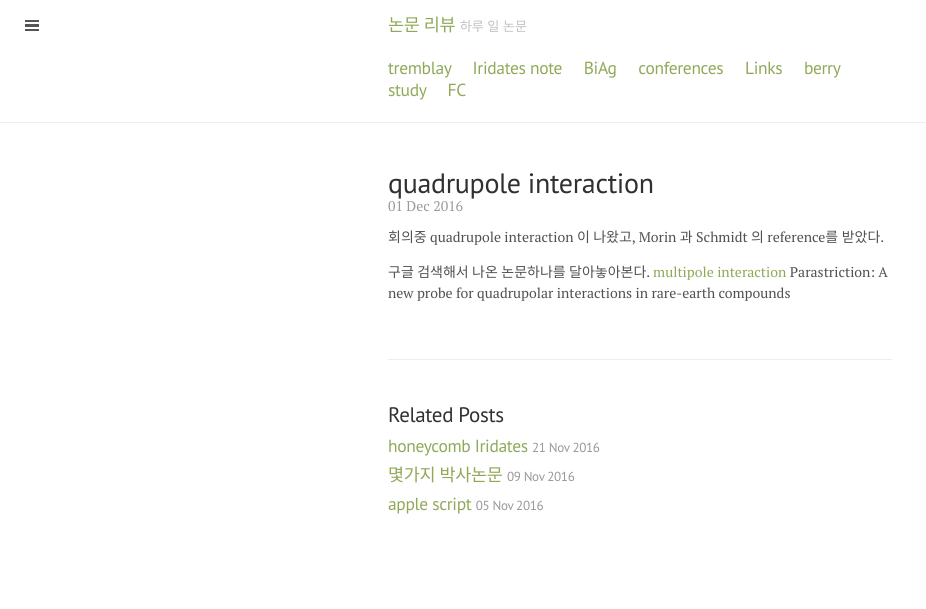
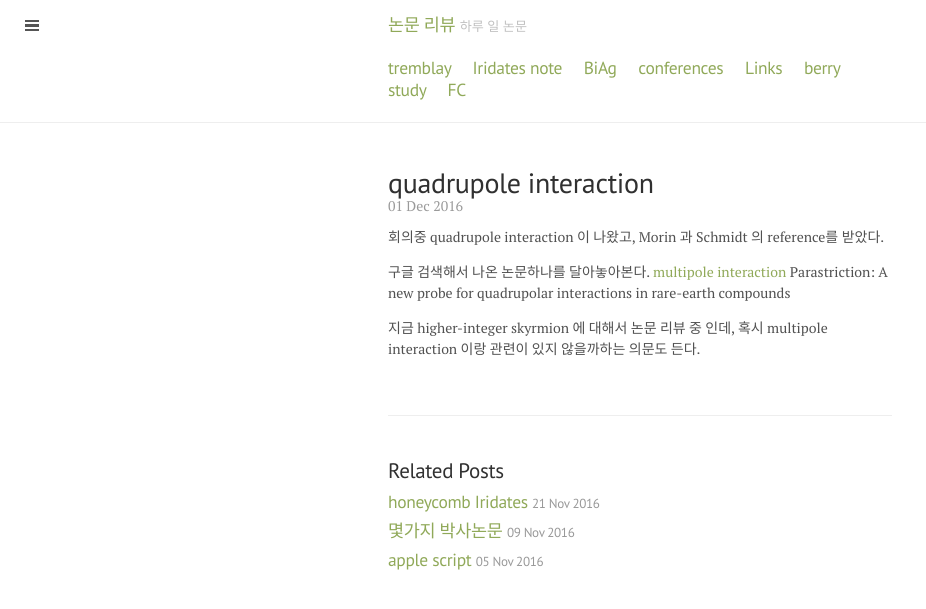
Before and after one commit to qkrwlsghdcjsworlt/work, a Jekyll site: the page built from _posts/2016-12-01-multipole-interaction.markdown, in a window 1280 px wide. Shown: the top 609 px of the page, without its empty margins (0-926 px from the left). Built offline with Jekyll 4.4.1, drawn with Linux system fonts in a browser that asks for light colours.

Commit message:
“update”

```diff
--- a/_posts/2016-12-01-multipole-interaction.markdown
+++ b/_posts/2016-12-01-multipole-interaction.markdown
@@ -11,3 +11,6 @@ Morin 과 Schmidt 의 reference를 받았다.
 
 구글 검색해서 나온 논문하나를 달아놓아본다.
 [multipole interaction]({{ site.baseurl }}/public/etc/80-Morin-quadrupolar-interaction-PRB.pdf) Parastriction: A new probe for quadrupolar interactions in rare-earth compounds
+
+
+지금 higher-integer skyrmion 에 대해서 논문 리뷰 중 인데, 혹시 multipole interaction 이랑 관련이 있지 않을까하는 의문도 든다.
```
Also changed, not shown: 2 other files.
